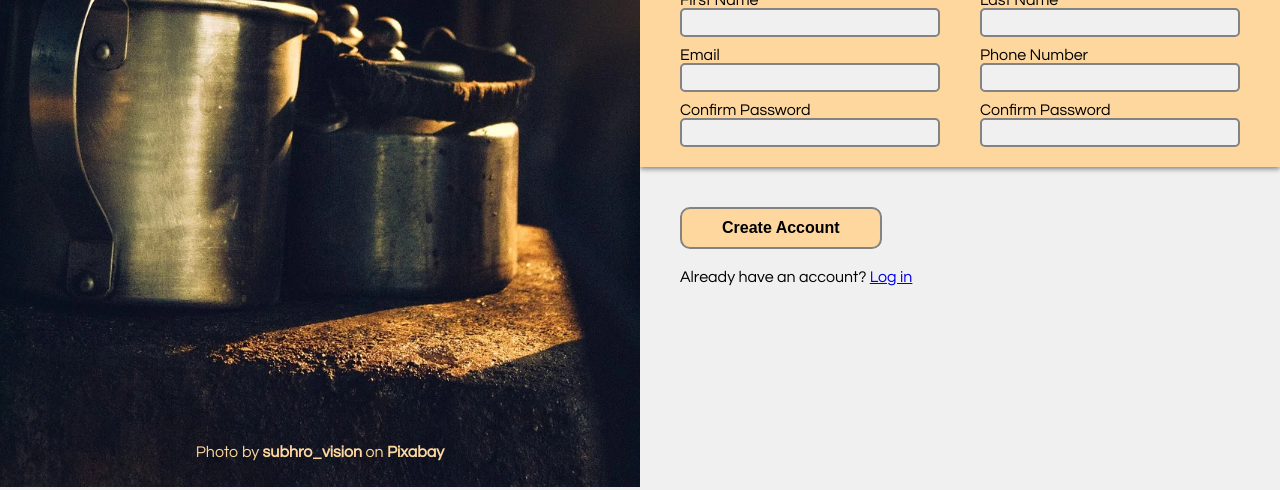
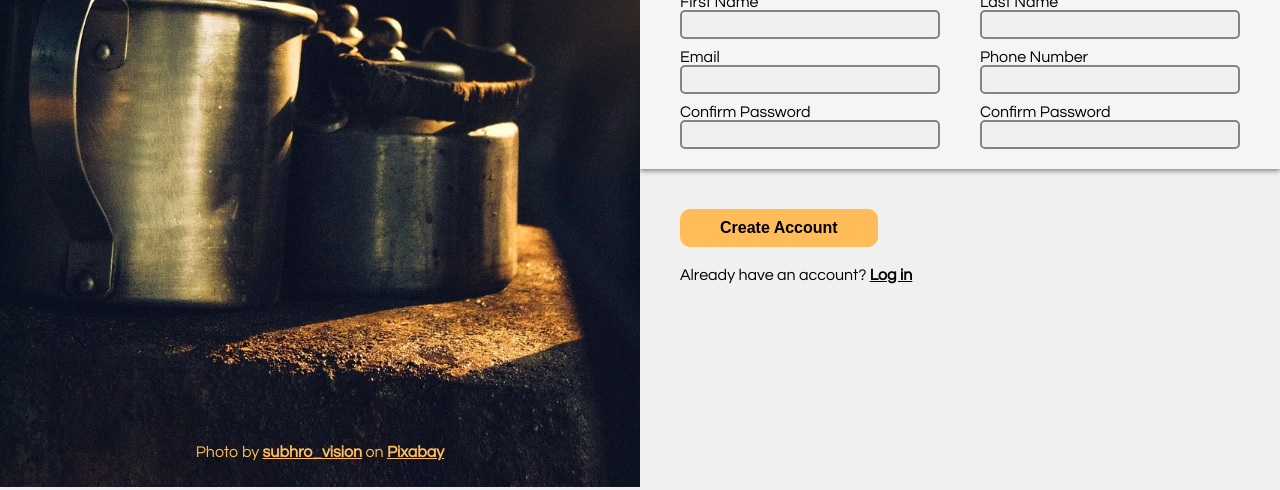
Before and after one commit to KevinV0212/sign-up-form, a plain HTML site: page index.html in a window 1280 px wide. Shown: the part 473-963 px from the top of the page. Drawn offline with Linux system fonts and the light colour scheme.

Commit message:
finished colors+links+buttons

```diff
--- a/style.css
+++ b/style.css
@@ -1,5 +1,5 @@
 :root{
-    --gold:#fdd79e;
+    --gold:#ffbc58;
     --light-gray:#dddddd;
     --gray:#838383;
     --off-white:#f0f0f0;
@@ -18,6 +18,7 @@ body{
     font-family: 'Questrial', sans-serif;
     font-weight:100;
 }
+
 
 .logo-wrapper{
     position:relative;
@@ -59,7 +60,6 @@ body{
 {
     color:var(--gold);
     font-weight:1000;
-    text-decoration:none;
 }
 
 .logo-credit a:active,
@@ -103,7 +103,7 @@ body{
     padding: 20px 40px;
     margin-bottom:40px;
 
-    background-color: var(--gold);
+    background-color: whitesmoke;
     box-shadow:0 2px 5px var(--gray);
 
 }
@@ -123,6 +123,9 @@ input{
     gap: 10px;
 }
 
+label{
+    cursor:pointer;
+}
 input[type='text'],
 input[type='email'],
 input[type='password'],
@@ -154,6 +157,27 @@ form button{
     font-weight:800;
 
     background-color:var(--gold);
-    border:2px solid var(--gray);
+    border:none;
     border-radius:10px;
 }
+button:hover,
+button:active{
+    filter:brightness(.8);
+    cursor:pointer;
+}
+
+
+a,
+a:visited{
+    font-weight:800;
+    color:black;
+}
+
+a:hover,
+a:active{
+    color:var(--gold);
+}
+
+a:active{
+    filter:brightness(.8);
+}
```
